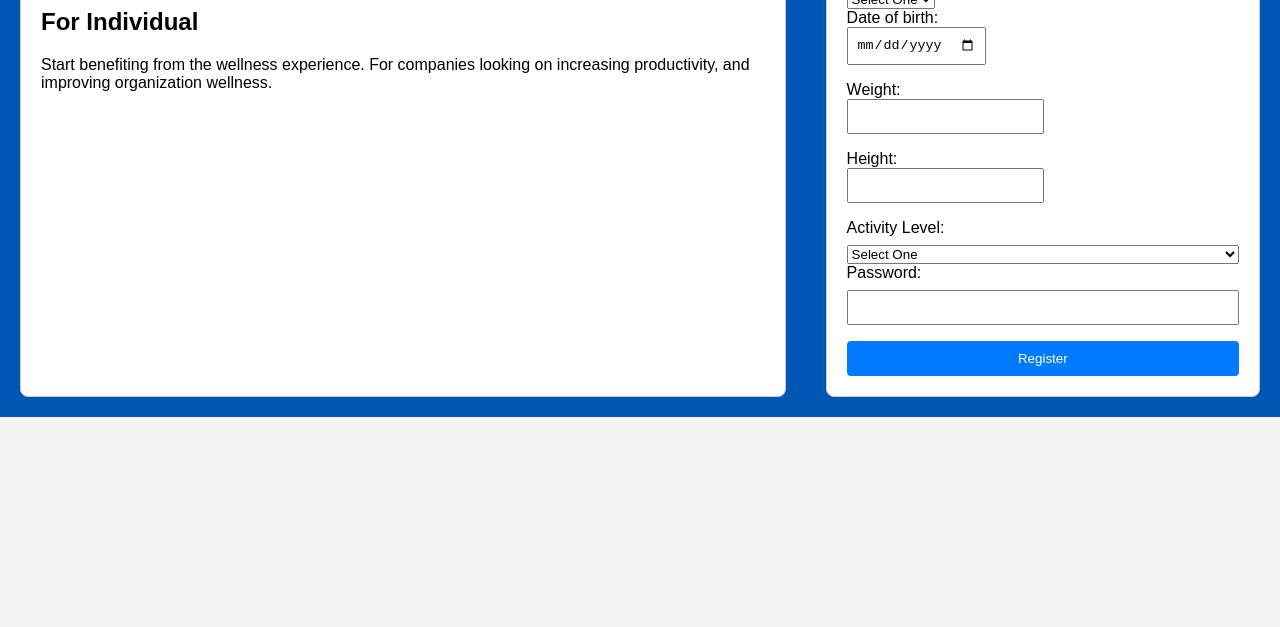
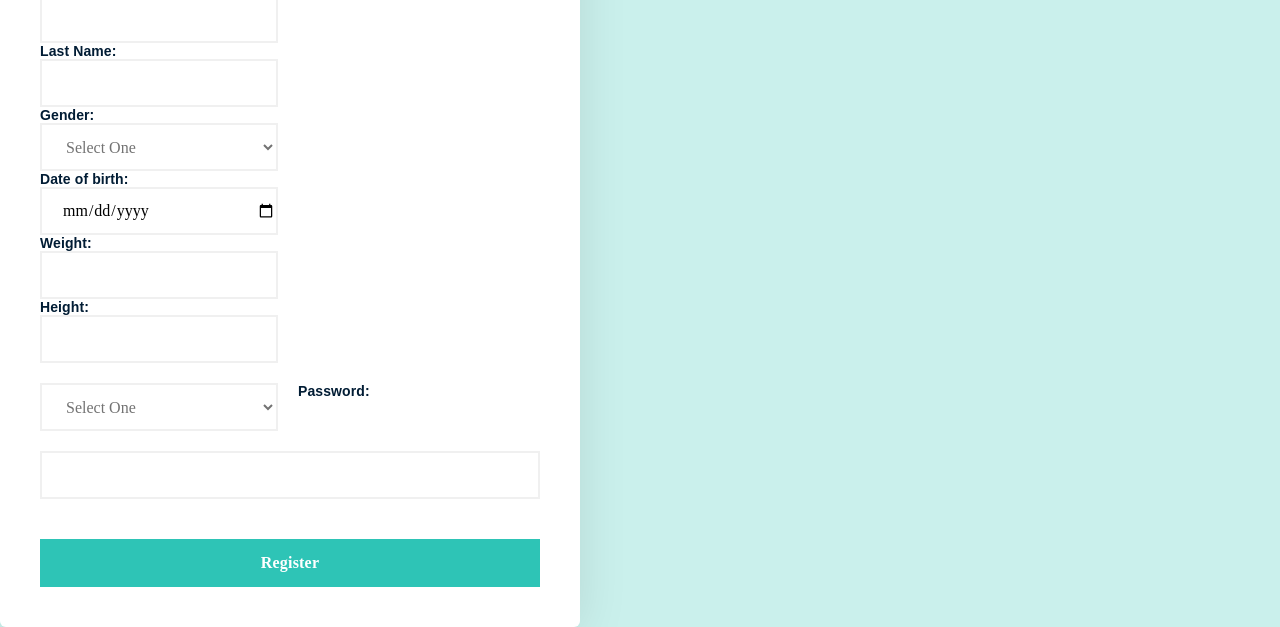
Before and after one commit to ibraheemabiola/Altschool-2023, a plain HTML site: page index.html in a window 1280 px wide. Shown: the part 295-922 px from the top of the page. Before the commit the page ends 800 px from the top, so only its background shows below. Drawn offline with Linux system fonts and the light colour scheme; a web font is replaced by a local one.

Commit message:
style.css

```diff
--- a/style.css
+++ b/style.css
@@ -1,64 +1,209 @@
- body {
-     font-family: Arial, sans-serif;
-     margin: 0;
-     padding: 0;
-     display: flex;
-     justify-content: center;
-     align-items: center;
-     height: 100vh;
-     background-color: #f4f4f4;
+@font-face {
+    font-family:"brown_bold" ;
+    src: url("BrownBold.ttf");
+}
+@font-face {
+    font-family:"brown_light" ;
+    src: url("BrownLight Regular.ttf");
 }
 
- #text-container,
- #form-container {
-     border: 1px solid #ccc;
-     padding: 20px;
-     margin: 20px;
-     background-color: #fff;
-     border-radius: 8px;
+
+
+:root{
+--normal-font-size: 14px;
+--normal-color: #011C34;
+--green: #2EC4B6;
+
 }
 
- #form-container {
-     width: 40%;
+/* css reset */
+*, *::before, *::after {
+  box-sizing: border-box;
+}
+* {
+  margin: 0;
+}
+body {
+    background-color:#2EC4B640 ;
+  line-height: 1.5;
+  -webkit-font-smoothing: antialiased;
+}
+img, picture, video, canvas, svg {
+  display: block;
+  max-width: 100%;
+}
+input, button, textarea, select {
+  font: inherit;
+}
+p, h1, h2, h3, h4, h5, h6 {
+  overflow-wrap: break-word;
+}
+#root, #__next {
+  isolation: isolate;
+}
+main{
+
+    display: flex;
+ padding-inline-start: 140px;
+ padding-block-start: 100px;
+ gap: 100px;
+ /* align-items: center; */
+ /* justify-content: space-around; */
 }
 
- form {
-    box-sizing: border-box;
-     display: flex;
-     flex-direction: column;
+
+/* header style */
+header {
+    position: relative;
+    top: 100px;
 }
 
- label {
-     margin-bottom: 8px;
+
+header h1{
+    font-family: "brown_bold",sans-serif;
+    color: #000B0A;
+font-size: 40px;
+font-style: normal;
+font-weight: 700;
+line-height: 50px; /* 125% */
+letter-spacing: -0.8px;
+margin-block: 40px 20px;
+
 }
 
- input {
-     padding: 8px;
-     margin-bottom: 16px;
+
+header p{
+    width:435px;
+    font-family: "brown_light",sans-serif;
+    color:  #737373;
+     font-size: 16px;
+     font-style: normal;
+     font-weight: 400;
+     line-height: 25px;
+}
+.hidden {
+    display: none;
 }
 
- button {
-     padding: 10px;
-     background-color: #007BFF;
-     color: #fff;
-     border: none;
-     border-radius: 4px;
-     cursor: pointer;
+
+/* form style */
+section{
+    width: 580px;
+height: fit-content;
+border-radius: 6px;
+background: #FFF;
+box-shadow: 0px 4px 50px 0px rgba(4, 8, 19, 0.10);
+margin: 0%;
+padding: 40px;
 }
 
- button:hover {
-     background-color: #0056b3;
+section form{
+display: flex;
+flex-wrap: wrap;
+gap: 20px;
 }
 
-section{
-    background-color: #0056b3;
-    padding: auto;
-    margin: auto;
-    display: flex;
+label{
+    display: block;
+color: var(--normal-color);
+font-family: "brown_bold",sans-serif;
+font-size: var(--normal-font-size);
+font-style: normal;
+font-weight: 600;
+line-height: normal;
+letter-spacing: 0.1px;
 }
-.logo{
-    max-width: 10px;
+[type="text"], select, [type="date"]{
+ width: 238px;
+height: 48px;
+border: 2px solid #F0F0F0 ;
+padding-left: 20px;
 }
-.half{
-    max-width: 100px;
+
+.input:focus, select:focus, [type="password"]:focus{
+      border: 1px solid var(--green) ;
+      outline: none;
+        color:  #011C34;
+font-family:"brown_bold",sans-serif;
+font-size: 14px;
+font-style: normal;
+font-weight: 400;
+line-height: 20px;
+letter-spacing: 0.2px;
+padding-left: 20px;
+z-index: 9999;
+
     }
+
+    select{
+        background-color: #FFF;
+        color: #737373;
+    }
+option{
+    color: #737373;
+}
+
+[name="activity-level"],[type="password"]{
+    width: 500px;
+height: 48px;
+border: 2px solid #F0F0F0 ;
+padding-left: 20px;
+}
+   .password {
+      position: relative;
+    }
+
+    .password img {
+      position: absolute;
+      top: 40px;
+      left: 480px;
+      transform: translateY(-50%);
+      color: #aaa;
+      z-index: 9999;
+    }
+
+    .icon-input input {
+      padding-left: 30px; }/* Adjust based on icon width + padding */
+
+      button{
+        width: 500px;
+height: 48px;
+flex-shrink: 0;
+background-color: var(--green);
+color: #FFF;
+text-align: center;
+font-family: "brown_bold";
+font-size: 16px;
+font-style: normal;
+font-weight: 600;
+line-height: normal;
+letter-spacing: 0.2px;
+border: 0;
+margin-top: 20px;
+      }
+
+
+
+   /* footer styling */
+   footer{
+    color: #000;
+font-family: "brown_bold";
+font-size: var(--normal-font-size);
+font-style: normal;
+font-weight: 400;
+line-height: 25px;
+margin-left: 35px;
+   }
+   footer a{
+    text-decoration: none;
+    color: var(--green);
+font-family: "brown_bold";
+font-size: var(--normal-font-size);
+font-style: normal;
+font-weight: 500;
+line-height: 25px;
+text-decoration-line: underline;
+}
+   .mobile-footer {
+    display: none;
+   }
```
Lines whose indentation alone changed are shown as unchanged.
